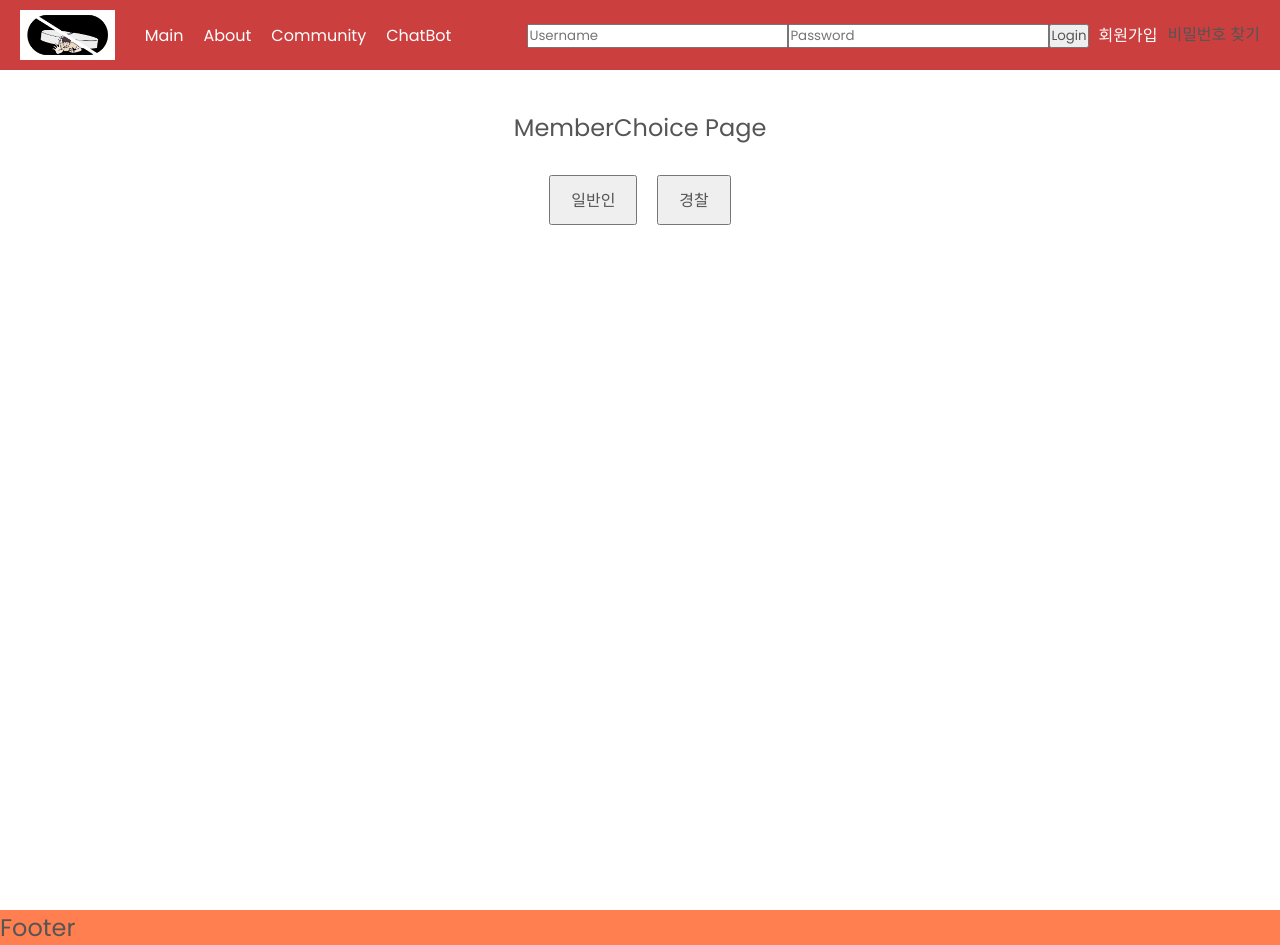
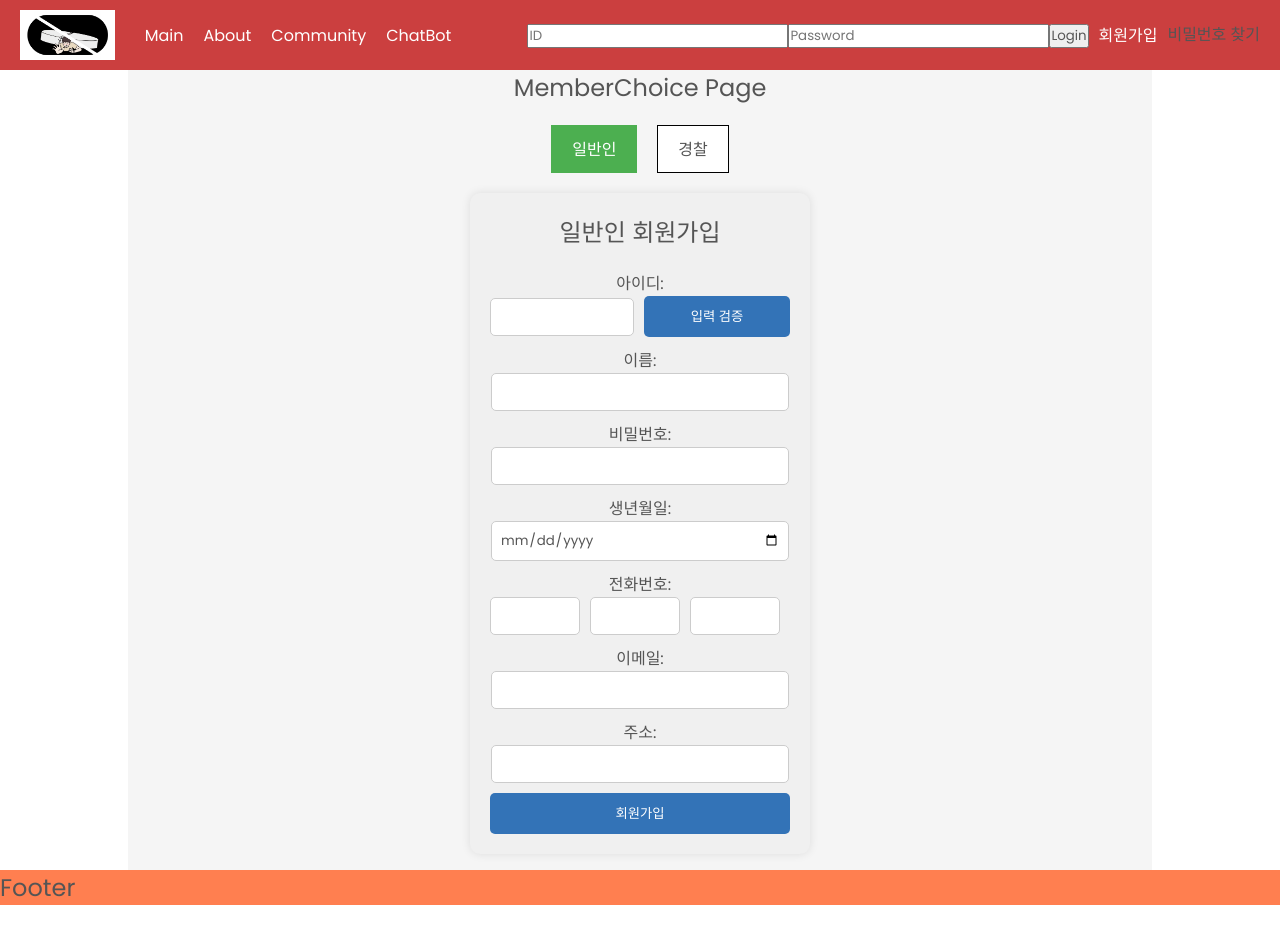
Before and after one commit to NoYakZone/NoYakZone, a React (Create React App) app in the folder NoYakZone/src/main/frontend/: page /MemberChoice in a window 1280 px wide. After the commit the page ends 905 px from the top, so only its background shows below. Built offline with nearby package versions, Linux system fonts and the light colour scheme.

Commit message:
add login / signup
로그인, 회원가입 가능

```diff
--- a/NoYakZone/src/main/frontend/src/CSS/MemberChoice.css
+++ b/NoYakZone/src/main/frontend/src/CSS/MemberChoice.css
@@ -1,30 +1,39 @@
-/* MemberChoice.css */
 .page-container {
     display: flex;
     flex-direction: column;
+    align-items: center;
+    justify-content: center;
     min-height: 100vh;
+    background-color: #f5f5f5;
 }
 
 .content-wrap {
-    flex: 1;
-    padding: 20px;
+    width: 80%;
+    max-width: 1200px;
+    margin: auto;
     text-align: center;
 }
 
 .login-options {
-    margin-top: 20px;
+    margin: 20px 0;
 }
 
 .login-button {
-    margin: 10px;
     padding: 10px 20px;
+    margin: 0 10px;
     font-size: 16px;
     cursor: pointer;
+    background-color: #ffffff;
+    border: 1px solid #000000;
+    transition: background-color 0.3s, color 0.3s;
 }
 
-.footer {
-    margin-top: auto;
-    height: 88px;
-    background-color: coral;
-    width: 100%;
+.login-button.selected {
+    background-color: #4caf50; /* 선택된 버튼의 배경색 */
+    color: #ffffff; /* 선택된 버튼의 글자색 */
+    border: 1px solid #4caf50;
 }
+
+.form-container {
+    margin-top: 20px;
+}
--- a/NoYakZone/src/main/frontend/src/component/Login.js
+++ b/NoYakZone/src/main/frontend/src/component/Login.js
@@ -1,43 +1,52 @@
 import React, { useState } from 'react';
+import axios from 'axios';
 
 const Login = ({ onLogin }) => {
-    const [username, setUsername] = useState('');
+    const [id, setId] = useState('');
     const [password, setPassword] = useState('');
+    const [errorMessage, setErrorMessage] = useState('');
 
-    const handleLogin = () => {
-        // 아이디와 비밀번호의 형식을 검증합니다.
-        const usernameRegex = /^[a-zA-Z0-9]{5,10}$/;
-        const passwordRegex = /^[a-zA-Z0-9]{1,15}$/;
+    const handleSubmit = async (e) => {
+        e.preventDefault();
 
-        if (!usernameRegex.test(username)) {
-            alert('아이디는 5글자 이상 10글자 이내의 영어와 숫자로 이루어져야 합니다.');
-            return;
+        try {
+            const response = await axios.post('/userData/login', { id, password });
+            const { data } = response;
+
+            if (response.status === 200) {
+                const official = data.includes('수사자');
+                localStorage.setItem('isLoggedIn', 'true');
+                localStorage.setItem('username', id);
+                localStorage.setItem('official', official.toString());
+                onLogin(id);
+            } else {
+                setErrorMessage('로그인 실패: ' + data);
             }
-
-        if (!passwordRegex.test(password)) {
-            alert('비밀번호는 영어와 숫자로 이루어진 15글자 이내여야 합니다.');
-            return;
+        } catch (error) {
+            setErrorMessage('로그인 실패: 서버 오류');
         }
-
-        // 검증에 성공하면 로그인 시도
-        onLogin(username);
     };
 
     return (
         <div>
+            <form onSubmit={handleSubmit}>
                 <input
                     type="text"
-                placeholder="Username"
-                value={username}
-                onChange={(e) => setUsername(e.target.value)}
+                    placeholder="ID"
+                    value={id}
+                    onChange={(e) => setId(e.target.value)}
+                    required
                 />
                 <input
                     type="password"
                     placeholder="Password"
                     value={password}
                     onChange={(e) => setPassword(e.target.value)}
+                    required
                 />
-            <button onClick={handleLogin}>Login</button>
+                <button type="submit">Login</button>
+                {errorMessage && <p>{errorMessage}</p>}
+            </form>
         </div>
     );
 };
--- a/NoYakZone/src/main/frontend/src/page/MemberChoice.js
+++ b/NoYakZone/src/main/frontend/src/page/MemberChoice.js
@@ -1,20 +1,36 @@
-import React from 'react';
-import { Link } from 'react-router-dom';
-
+import React, { useState } from 'react';
+import SignUpGeneral from './SignUpGeneral';
+import SignUpPolice from './SignUpPolice';
 import '../CSS/MemberChoice.css';
 
 const MemberChoice = () => {
+    const [selectedForm, setSelectedForm] = useState('general');
+
+    const handleButtonClick = (form) => {
+        setSelectedForm(form);
+    };
+
     return (
         <div className="page-container">
             <div className="content-wrap">
                 <h2>MemberChoice Page</h2>
                 <div className="login-options">
-                    <Link to="/signUpGeneral">
-                        <button className="login-button">일반인</button>
-                    </Link>
-                    <Link to="/signUpPolice">
-                        <button className="login-button">경찰</button>
-                    </Link>
+                    <button
+                        className={`login-button ${selectedForm === 'general' ? 'selected' : ''}`}
+                        onClick={() => handleButtonClick('general')}
+                    >
+                        일반인
+                    </button>
+                    <button
+                        className={`login-button ${selectedForm === 'police' ? 'selected' : ''}`}
+                        onClick={() => handleButtonClick('police')}
+                    >
+                        경찰
+                    </button>
+                </div>
+                <div className="form-container">
+                    {selectedForm === 'general' && <SignUpGeneral />}
+                    {selectedForm === 'police' && <SignUpPolice />}
                 </div>
             </div>
         </div>
--- a/NoYakZone/src/main/frontend/src/page/SignUpGeneral.js
+++ b/NoYakZone/src/main/frontend/src/page/SignUpGeneral.js
@@ -69,12 +69,12 @@ const SignUpGeneral = () => {
     const history = useHistory();
 
     const validateInputs = () => {
-        const userIdRegex = /^[a-zA-Z0-9]{4,15}$/;
-        const passwordRegex = /^(?=.*[A-Za-z])(?=.*\d)[A-Za-z\d]{8,15}$/;
+        const userIdRegex = /^[a-zA-Z0-9]{4,30}$/;
+        const passwordRegex = /^(?=.*[A-Za-z])(?=.*\d)[A-Za-z\d]{8,50}$/;
 
         if (!userIdRegex.test(formData.id)) {
             setIdValid(false);
-            setValidationMessage('아이디는 영어와 숫자만 포함하여 4~15 글자 사이여야 합니다.');
+            setValidationMessage('아이디는 영어와 숫자만 포함하여 4~30 글자 사이여야 합니다.');
             return false;
         } else {
             setIdValid(true);
@@ -82,7 +82,7 @@ const SignUpGeneral = () => {
 
         if (!passwordRegex.test(formData.password)) {
             setPasswordValid(false);
-            setValidationMessage('비밀번호는 영어와 숫자를 포함하여 8~15 글자 사이여야 합니다.');
+            setValidationMessage('비밀번호는 영어와 숫자를 포함하여 8~50 글자 사이여야 합니다.');
             return false;
         } else {
             setPasswordValid(true);
@@ -115,11 +115,19 @@ const SignUpGeneral = () => {
 
         if (validateInputs() && idValid) {
             const phoneNumber = `${formData.phone1}${formData.phone2}${formData.phone3}`;
+            if (phoneNumber.length !== 11) {
+                alert('전화번호는 총 11자리여야 합니다.');
+                return;
+            }
+
+            const birthDate = new Date(formData.birth);
+            const formattedBirth = `${birthDate.getFullYear().toString().slice(-2)}${("0" + (birthDate.getMonth() + 1)).slice(-2)}${("0" + birthDate.getDate()).slice(-2)}`;
+
             const userData = {
                 id: formData.id,
                 name: formData.name,
                 password: formData.password,
-                birth: formData.birth,
+                birth: formattedBirth,
                 phone: phoneNumber,
                 email: formData.email,
                 address: formData.address,
@@ -180,10 +188,6 @@ const SignUpGeneral = () => {
                     주소:
                     <input type="text" id="address" name="address" value={formData.address} onChange={handleChange} />
                 </label>
-                <label htmlFor="official">
-                    공식 사용자:
-                    <input type="checkbox" id="official" name="official" checked={formData.official} onChange={handleChange} />
-                </label>
 
                 <button type="submit">회원가입</button>
             </form>
--- a/NoYakZone/src/main/frontend/src/page/SignUpPolice.js
+++ b/NoYakZone/src/main/frontend/src/page/SignUpPolice.js
@@ -1,28 +1,26 @@
 import React, { useState } from 'react';
 import { useHistory } from 'react-router-dom';
-import '../CSS/SignUp.css'; // CSS 파일 임포트
+import axios from 'axios';
+import '../CSS/SignUp.css';
 
 const SignUpPolice = () => {
     const [formData, setFormData] = useState({
+        id: '',
         name: '',
         password: '',
+        birth: '',
+        phone1: '',
+        phone2: '',
+        phone3: '',
         email: '',
         address: '',
-        isInvestigator: false,
-        organization: ''
+        official: true
     });
-    const [showModal, setShowModal] = useState(false);
-    const [tempOrganization, setTempOrganization] = useState('');
+
+    const [idValid, setIdValid] = useState(true);
+    const [passwordValid, setPasswordValid] = useState(true);
+    const [validationMessage, setValidationMessage] = useState('');
     const history = useHistory();
-
-    const handleSubmit = (e) => {
-        e.preventDefault();
-        console.log('General User Registration Data:', formData);
-
-        // 이곳에서 회원가입 데이터를 처리합니다. (예: API 호출)
-        // 데이터 처리가 성공하면 메인 페이지로 리디렉션
-        history.push('/'); // 메인 페이지로 사용자를 리디렉션합니다.
-    };
 
     const handleChange = (e) => {
         const { name, value, type, checked } = e.target;
@@ -32,23 +30,134 @@ const SignUpPolice = () => {
         });
     };
 
-    const handleOrganizationChange = (e) => {
-        setTempOrganization(e.target.value);
+    const handlePhoneChange = (e) => {
+        const { name, value } = e.target;
+        const phoneInput = value.replace(/[^0-9]/g, ''); // 숫자 이외의 문자는 제거
+
+        if (phoneInput.length <= 3 && name === 'phone1') {
+            setFormData({
+                ...formData,
+                [name]: phoneInput
+            });
+        } else if (phoneInput.length <= 4 && name === 'phone2') {
+            setFormData({
+                ...formData,
+                [name]: phoneInput
+            });
+        } else if (phoneInput.length <= 4 && name === 'phone3') {
+            setFormData({
+                ...formData,
+                [name]: phoneInput
+            });
+        }
     };
 
-    const handleModalSubmit = () => {
-        setFormData({ ...formData, organization: tempOrganization });
-        setShowModal(false);
+    const handlePhoneKeyUp = (e) => {
+        const { name, value } = e.target;
+        const phoneInput = value.replace(/[^0-9]/g, '');
+
+        if (phoneInput.length === 3 && name === 'phone1') {
+            document.getElementById('phone2').focus();
+        } else if (phoneInput.length === 4 && name === 'phone2') {
+            document.getElementById('phone3').focus();
+        } else if (phoneInput.length === 0 && name === 'phone2') {
+            document.getElementById('phone1').focus();
+        } else if (phoneInput.length === 0 && name === 'phone3') {
+            document.getElementById('phone2').focus();
+        }
     };
 
-    const toggleModal = () => {
-        setShowModal(!showModal);
+    const validateInputs = () => {
+        const userIdRegex = /^[a-zA-Z0-9]{4,30}$/;
+        const passwordRegex = /^(?=.*[A-Za-z])(?=.*\d)[A-Za-z\d]{8,50}$/;
+
+        if (!userIdRegex.test(formData.id)) {
+            setIdValid(false);
+            setValidationMessage('아이디는 영어와 숫자만 포함하여 4~30 글자 사이여야 합니다.');
+            return false;
+        } else {
+            setIdValid(true);
+        }
+
+        if (!passwordRegex.test(formData.password)) {
+            setPasswordValid(false);
+            setValidationMessage('비밀번호는 영어와 숫자를 포함하여 8~50 글자 사이여야 합니다.');
+            return false;
+        } else {
+            setPasswordValid(true);
+        }
+
+        return true;
+    };
+
+    const checkIdAvailability = () => {
+        axios.get(`/userData/checkId/${formData.id}`)
+            .then(response => {
+                if (response.data) {
+                    setIdValid(true);
+                    setValidationMessage('아이디를 사용할 수 있습니다.');
+                    alert('아이디를 사용할 수 있습니다.');
+                } else {
+                    setIdValid(false);
+                    setValidationMessage('이미 사용 중인 아이디입니다.');
+                    alert('이미 사용 중인 아이디입니다.');
+                }
+            })
+            .catch(error => {
+                console.error('아이디 검증 중 오류가 발생했습니다.', error);
+                alert('아이디 검증 중 오류가 발생했습니다.');
+            });
+    };
+
+    const handleSubmit = (e) => {
+        e.preventDefault();
+
+        if (validateInputs() && idValid) {
+            const phoneNumber = `${formData.phone1}${formData.phone2}${formData.phone3}`;
+            if (phoneNumber.length !== 11) {
+                alert('전화번호는 총 11자리여야 합니다.');
+                return;
+            }
+
+            const birthDate = new Date(formData.birth);
+            const formattedBirth = `${birthDate.getFullYear().toString().slice(-2)}${("0" + (birthDate.getMonth() + 1)).slice(-2)}${("0" + birthDate.getDate()).slice(-2)}`;
+
+            const userData = {
+                id: formData.id,
+                name: formData.name,
+                password: formData.password,
+                birth: formattedBirth,
+                phone: phoneNumber,
+                email: formData.email,
+                address: formData.address,
+                official: formData.official
+            };
+
+            axios.post('/userData', userData)
+                .then(response => {
+                    console.log('Registration successful:', response.data);
+                    history.push('/'); // 메인 페이지로 리디렉션
+                })
+                .catch(error => {
+                    console.error('There was an error registering the user!', error);
+                });
+        } else {
+            alert(validationMessage);
+        }
     };
 
     return (
         <div className="SignUpContainer">
             <h2>경찰 회원가입</h2>
             <form onSubmit={handleSubmit} className="SignUpForm">
+                <label htmlFor="id">
+                    아이디:
+                    <div className="flex-row">
+                        <input type="text" id="id" name="id" value={formData.id} onChange={handleChange} />
+                        <button type="button" onClick={checkIdAvailability}>입력 검증</button>
+                    </div>
+                    {!idValid && <span className="validationMessage">{validationMessage}</span>}
+                </label>
                 <label htmlFor="name">
                     이름:
                     <input type="text" id="name" name="name" value={formData.name} onChange={handleChange} />
@@ -56,6 +165,19 @@ const SignUpPolice = () => {
                 <label htmlFor="password">
                     비밀번호:
                     <input type="password" id="password" name="password" value={formData.password} onChange={handleChange} />
+                    {!passwordValid && <span className="validationMessage">{validationMessage}</span>}
+                </label>
+                <label htmlFor="birth">
+                    생년월일:
+                    <input type="date" id="birth" name="birth" value={formData.birth} onChange={handleChange} />
+                </label>
+                <label htmlFor="phone">
+                    전화번호:
+                    <div className="flex-row">
+                        <input type="text" id="phone1" name="phone1" value={formData.phone1} onChange={handlePhoneChange} onKeyUp={handlePhoneKeyUp} maxLength="3" />
+                        <input type="text" id="phone2" name="phone2" value={formData.phone2} onChange={handlePhoneChange} onKeyUp={handlePhoneKeyUp} maxLength="4" />
+                        <input type="text" id="phone3" name="phone3" value={formData.phone3} onChange={handlePhoneChange} onKeyUp={handlePhoneKeyUp} maxLength="4" />
+                    </div>
                 </label>
                 <label htmlFor="email">
                     이메일:
@@ -65,26 +187,8 @@ const SignUpPolice = () => {
                     주소:
                     <input type="text" id="address" name="address" value={formData.address} onChange={handleChange} />
                 </label>
-                <label>
-                    수사자:
-                    <input type="checkbox" name="isInvestigator" checked={formData.isInvestigator} onChange={handleChange} />
-                </label>
-                {formData.isInvestigator && (
-                    <>
-                        <button type="button" onClick={toggleModal}>소속 기관 입력</button>
-                        <input type="text" name="organization" value={formData.organization} readOnly />
-                    </>
-                )}
                 <button type="submit">회원가입</button>
             </form>
-            {showModal && (
-                <div className="modal">
-                    <h3>소속 기관 입력</h3>
-                    <input type="text" value={tempOrganization} onChange={handleOrganizationChange} />
-                    <button onClick={handleModalSubmit}>확인</button>
-                    <button onClick={toggleModal}>취소</button>
-                </div>
-            )}
         </div>
     );
 };
```
Also changed, not shown: NoYakZone/src/main/frontend/src/component/Navigate.js (+17 -3 lines), 1 other file (tests, documents, lock files or other folders). Lines whose indentation alone changed are shown as unchanged.
